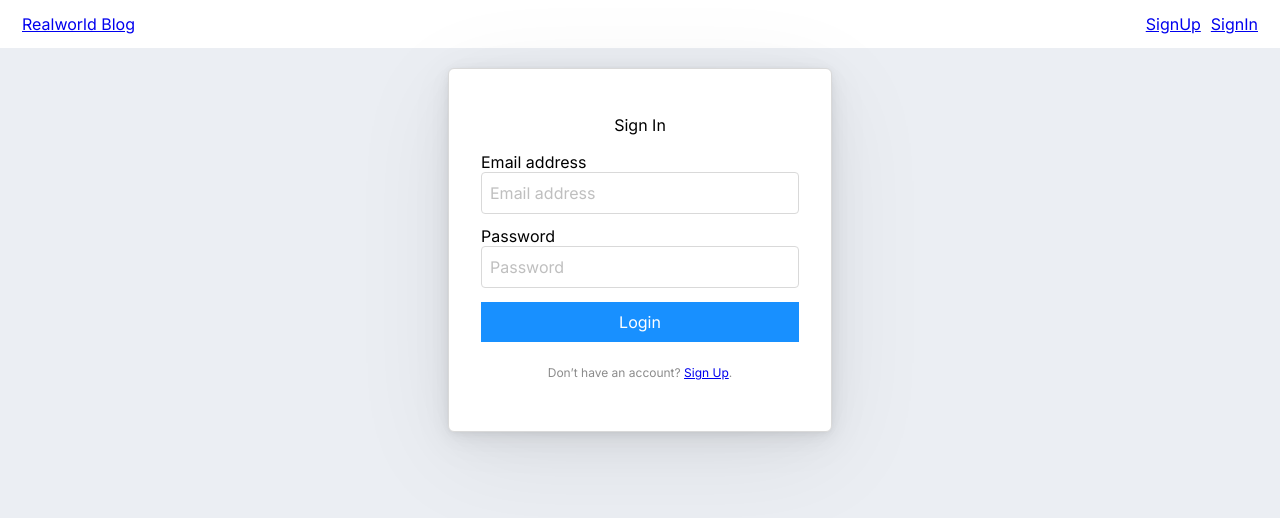
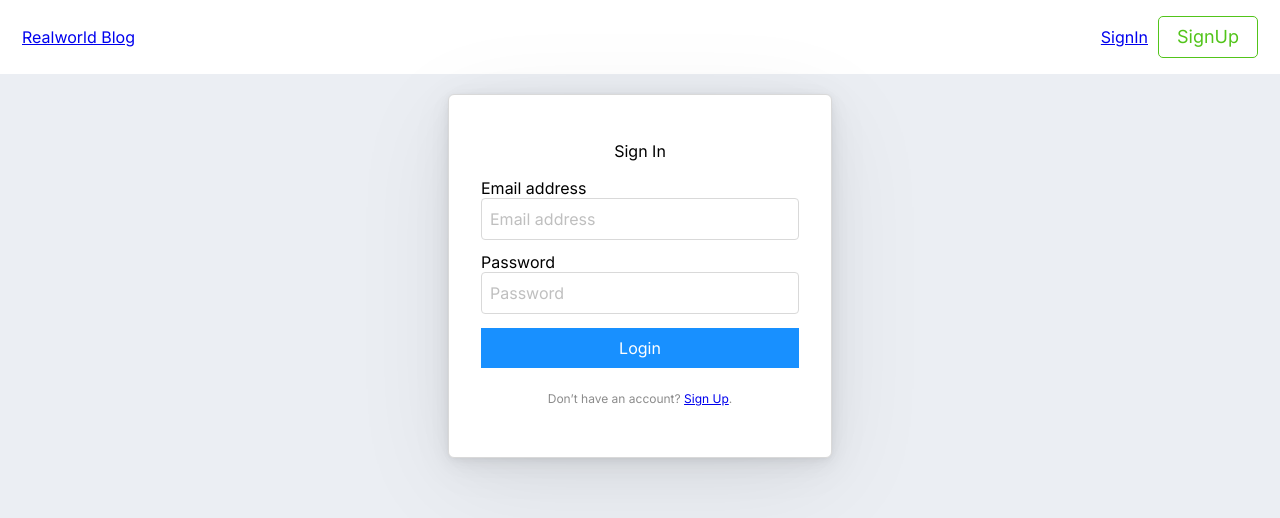
Before and after one commit to VitalkaZu/blog-kata, a React (Create React App) app: page /sign-in in a window 1280 px wide. Shown: the top 518 px of the page. Built offline with nearby package versions, Linux system fonts and the light colour scheme.

Commit message:
fix styles

```diff
--- a/src/components/App/glogal.scss
+++ b/src/components/App/glogal.scss
@@ -9,3 +9,32 @@ body {
   margin: 0 auto;
   width: $wrapper_width;
 }
+
+%btnWithBorder {
+  border: 1px solid rgba(0, 0, 0, 0.75);
+  border-radius: 5px;
+  padding: 6px 18px;
+  font-size: 14px;
+  line-height: 22px;
+  text-decoration: none;
+}
+
+.editBtn {
+  @extend %btnWithBorder;
+  color: $success-color;
+  border-color: $success-color;
+}
+
+.deleteBtn {
+  @extend %btnWithBorder;
+  color: $error-color;
+  border-color: $error-color;
+}
+
+.signUpBtn {
+  @extend %btnWithBorder;
+  color: $success-color;
+  border-color: $success-color;
+  font-size: 18px;
+  line-height: 28px;
+}
--- a/src/components/ArticleCard/ArticleCard.js
+++ b/src/components/ArticleCard/ArticleCard.js
@@ -6,12 +6,12 @@ import Tag from '../UI/Tag'
 import s from './ArticleCard.module.scss'
 import Like from '../Like'
 import User from '../UI/User/User'
-import CustomButton from '../UI/CustomButton'
+// import CustomButton from '../UI/CustomButton'
 import { useAuth } from '../../hooks/useAuth'
 // import { useFavoriteArticleMutation, useUnFavoriteArticleMutation } from '../redux'
 import { useFavoriteArticleMutation, useUnFavoriteArticleMutation, useDeleteArticleMutation } from '../../redux'
 
-function ArticleCard({ article, markDown, onClick }) {
+function ArticleCard({ article, markDown }) {
   const { slug: currentSlug } = useParams()
   const [like] = useFavoriteArticleMutation()
   const [dislike] = useUnFavoriteArticleMutation()
@@ -32,10 +32,6 @@ function ArticleCard({ article, markDown, onClick }) {
   const text = 'Are you sure to delete this article?'
   const description = 'Delete the article'
 
-  const handleEdit = () => {
-    navigate('edit')
-  }
-
   const confirm = async () => {
     try {
       await deleteArticle(article.slug)
@@ -48,10 +44,11 @@ function ArticleCard({ article, markDown, onClick }) {
 
   return (
     <li className={`${s.card} wrapper`}>
+      <div className={s.card__top}>
         <div className={s.card__left}>
           <div className={s.card__header}>
             {/* eslint-disable-next-line jsx-a11y/anchor-is-valid */}
-          <Link to={`/articles/${article.slug}`} className={s.card__title} onClick={onClick}>
+            <Link to={`/articles/${article.slug}`} className={s.card__title}>
               {article.title}
             </Link>
             <Like
@@ -61,23 +58,20 @@ function ArticleCard({ article, markDown, onClick }) {
             />
           </div>
           <ul>
-          {
-            article.tagList &&
+            {article.tagList &&
               article.tagList.map((tag, index) => {
                 const tagTrim = tag.trim()
                 if (tagTrim.length > 0 && tagTrim.length < 30) {
                   return <Tag key={index} label={tagTrim} />
                 }
                 return false
-              })
-            // (tag.trim().length > 0 < 30 ? <Tag key={index} label={tag} /> : null))
-          }
+              })}
           </ul>
           <span>{article.description}</span>
         </div>
         <div className={s.card__right}>
           <User username={article.author.username} createDate={article.createdAt} image={article.author.image} />
-        {(username === article.author.username && currentSlug) ? (
+          {username === article.author.username && currentSlug ? (
             <div className={s.card__btns}>
               <Popconfirm
                 placement="right"
@@ -87,14 +81,23 @@ function ArticleCard({ article, markDown, onClick }) {
                 okText="Yes"
                 cancelText="No"
               >
-              {/* <Button>Right</Button> */}
-              <CustomButton cl="deleteBtn">Delete</CustomButton>
+                {/* <CustomButton cl="deleteBtn">Delete</CustomButton> */}
+                <button className="deleteBtn" type="button">
+                  Delete
+                </button>
               </Popconfirm>
-            <CustomButton cl="editBtn" onClick={() => handleEdit()}>
+              {/* <button className="editBtn" type="button" onClick={() => handleEdit()}> */}
+              {/*   Edit */}
+              {/* </button> */}
+              <Link to="edit" className="editBtn">
                 Edit
-            </CustomButton>
+              </Link>
+              {/* <CustomButton cl="editBtn" onClick={() => handleEdit()}> */}
+              {/*   Edit */}
+              {/* </CustomButton> */}
             </div>
           ) : null}
+        </div>
       </div>
       {markDown && (
         <div className={s.card__markdown}>
--- a/src/components/ArticleCard/ArticleCard.module.scss
+++ b/src/components/ArticleCard/ArticleCard.module.scss
@@ -13,6 +13,12 @@
     align-items: flex-start;
     justify-content: space-between;
     filter: drop-shadow(0px 4px 12px rgba(0, 0, 0, 0.15));
+
+    &__top {
+        width: 100%;
+        display: flex;
+        justify-content: space-between;
+    }
 
     &__left {
         display: flex;
--- a/src/components/Header/Header.js
+++ b/src/components/Header/Header.js
@@ -5,7 +5,7 @@ import s from './Header.module.scss'
 import User from '../UI/User/User'
 import { useAuth } from '../../hooks/useAuth'
 import { clearUser } from '../../redux/slices/userSlice'
-import CustomButton from '../UI/CustomButton'
+// import CustomButton from '../UI/CustomButton'
 // import { setImage } from '../../redux/slices/userSlice'
 
 function Header() {
@@ -40,15 +40,16 @@ function Header() {
                 <User username={username} image={image} />
               </Link>
               {/* <Link onClick={handlerLogOut}>LogOut</Link> */}
-              <CustomButton onClick={handlerLogOut}>LogOut</CustomButton>
               <button type="button" onClick={handlerLogOut}>
                 LogOut
               </button>
             </>
           ) : (
             <>
-              <Link to="/sign-up">SignUp</Link>
               <Link to="/sign-in">SignIn</Link>
+              <Link to="/sign-up" className="signUpBtn">
+                SignUp
+              </Link>
             </>
           )}
           {/* // <CustomButton type="text">Sign In</CustomButton> */}
--- a/src/components/UI/CustomButton/CustomButton.js
+++ b/src/components/UI/CustomButton/CustomButton.js
@@ -1,21 +1,27 @@
-import React from 'react'
-import { Link } from 'react-router-dom'
-import s from './CustomButton.module.scss'
-
-function CustomButton({ to, cl, children, ...props }) {
-  if (to) {
-    return (
-      <Link to={to} className={`${s[cl]}`}>
-        {children}
-      </Link>
-    )
-  }
-
-  return (
-    <button type="button" className={`${s[cl]}`} {...props}>
-      {children}
-    </button>
-  )
-}
-
-export default CustomButton
+// import React from 'react'
+// import { Link } from 'react-router-dom'
+// import s from './CustomButton.module.scss'
+//
+// function CustomButton({ to, cl, children, ...props }) {
+//   // if (to) {
+//   //   return (
+//   //     <Link to={to} className={`${s[cl]}`}>
+//   //       {children}
+//   //     </Link>
+//   //   )
+//   // }
+//
+//   // return (
+//   //   <button type="button" className={`${s[cl]}`} {...props}>
+//   //     {children}
+//   //   </button>
+//   // )
+//
+//   return (
+//     <button type="button" className={`${s[cl]}`} {...props}>
+//       {children}
+//     </button>
+//   )
+// }
+//
+// export default CustomButton
```
Lines whose indentation alone changed are shown as unchanged.
